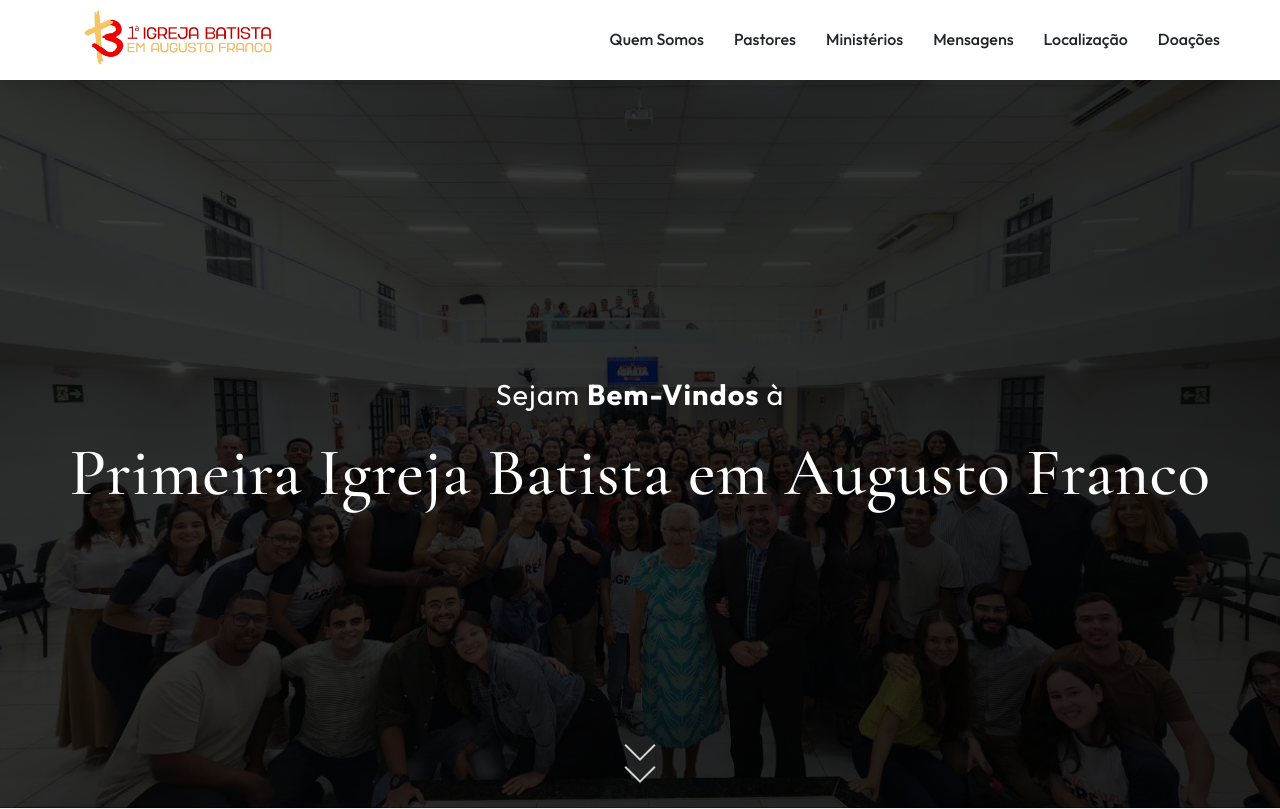
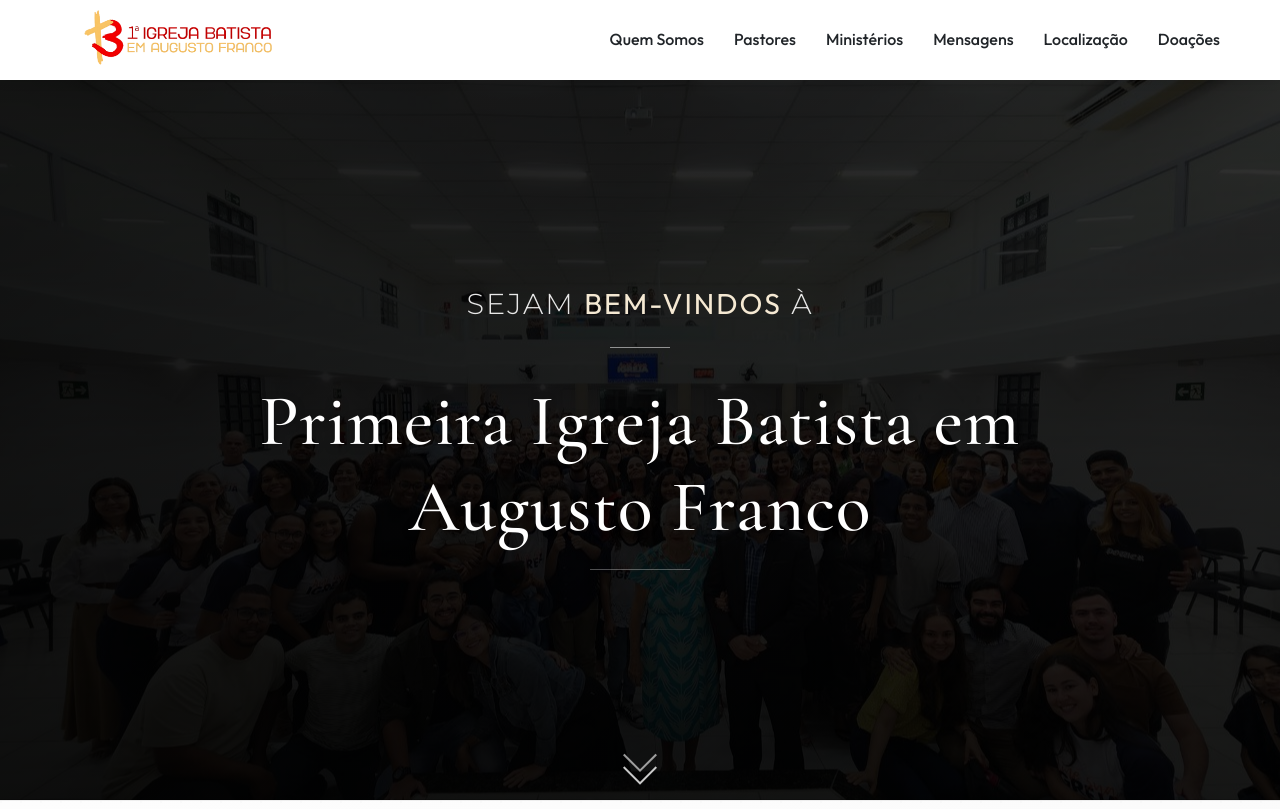
Before and after one commit to PaulooBarros/pibaf-page, a React (Vite) app: page / in a window 1280 px wide. Shown: the top 809 px of the page. Built offline with nearby package versions, Linux system fonts and the light colour scheme; no server answers.

Commit message:
hero section com efeitos e fonte

```diff
--- a/src/components/HeroSection/HeroSection.tsx
+++ b/src/components/HeroSection/HeroSection.tsx
@@ -4,17 +4,19 @@ import './style.css';
 const HeroSection: React.FC = () => {
   return (
     <section className="hero">
+      <div className="hero-overlay"></div>
       <div className="hero-content">
-        <p className="welcome-text">Sejam <strong>Bem-Vindos</strong> à</p>
+        <div className="welcome-container">
+          <p className="welcome-text">Sejam <span className="highlight">Bem-Vindos</span> à</p>
+          <div className="divider"></div>
+        </div>
         <h1 className="church-name">Primeira Igreja Batista em Augusto Franco</h1>
-        <div className="scroll-down">
-          <span></span>
-          <span></span>
+        <div className="scroll-indicator">
+          <div className="scroll-arrow"></div>
+          <div className="scroll-arrow"></div>
         </div>
       </div>
     </section>
-
-
   );
 };
 
--- a/src/components/HeroSection/style.css
+++ b/src/components/HeroSection/style.css
@@ -1,65 +1,181 @@
-@import url('https://fonts.googleapis.com/css2?family=Cormorant+Garamond:wght@400;500;600;700&display=swap');
+/* style.css */
+@import url('https://fonts.googleapis.com/css2?family=Cormorant+Garamond:wght@400;500;600;700&family=Montserrat:wght@300;400;500&display=swap');
 
 .hero {
-  background: linear-gradient(135deg, rgba(0, 0, 0, 0.75) 0%, rgba(0, 0, 0, 0.85) 100%),
-    url('../../assets/pibaf11anos.JPG');
-  background-size: cover;
-  background-position: center;
-  height: 91vh;
-  color: white;
+  position: relative;
+  height: 90vh;
+  min-height: 720px;
+  overflow: hidden;
   display: flex;
   align-items: center;
   justify-content: center;
   text-align: center;
-  position: relative;
+  color: white;
   padding: 0 20px;
 }
 
+.hero::before {
+  content: '';
+  position: absolute;
+  top: 0;
+  left: 0;
+  width: 100%;
+  height: 100%;
+  background: linear-gradient(135deg, rgba(0, 0, 0, 0.85) 0%, rgba(0, 0, 0, 0.65) 100%),
+    url('../../assets/pibaf11anos.JPG') center/cover no-repeat;
+  z-index: -1;
+  animation: fadeIn 2s ease-in-out;
+}
+
+.hero-overlay {
+  position: absolute;
+  top: 0;
+  left: 0;
+  width: 100%;
+  height: 100%;
+  background: linear-gradient(to bottom, rgba(0, 0, 0, 0.3) 0%, rgba(0, 0, 0, 0.7) 100%);
+  z-index: -1;
+}
+
 .hero-content {
-  animation: fadeIn 1.5s ease-in-out;
+  max-width: 1200px;
+  margin: 0 auto;
+  animation: slideUp 1.5s cubic-bezier(0.22, 1, 0.36, 1);
+}
+
+.welcome-container {
+  margin-bottom: 30px;
 }
 
 .welcome-text {
+  font-family: 'Montserrat', sans-serif;
   font-size: 1.8rem;
-  font-weight: 400;
-  letter-spacing: 1px;
-  margin-bottom: 12px;
+  font-weight: 300;
+  letter-spacing: 2px;
+  margin-bottom: 20px;
+  text-transform: uppercase;
+  color: rgba(255, 255, 255, 0.9);
 }
 
-.welcome-text strong {
-  font-weight: 700;
+.highlight {
+  color: #f5e9d3;
+  font-weight: 400;
+  position: relative;
+  display: inline-block;
+}
+
+.highlight::after {
+  content: '';
+  position: absolute;
+  bottom: -5px;
+  left: 0;
+  width: 100%;
+  height: 1px;
+  background: #f5e9d3;
+  transform: scaleX(0);
+  transform-origin: right;
+  transition: transform 0.6s cubic-bezier(0.65, 0, 0.35, 1);
+}
+
+.hero-content:hover .highlight::after {
+  transform: scaleX(1);
+  transform-origin: left;
+}
+
+.divider {
+  width: 80px;
+  height: 2px;
+  background: #f5e9d3;
+  margin: 0 auto;
+  opacity: 0.6;
 }
 
 .church-name {
   font-family: 'Cormorant Garamond', serif;
-  font-size: 4.2rem;
+  font-size: 4.5rem;
   font-weight: 500;
-  line-height: 1.3;
-  letter-spacing: 0.5px;
+  line-height: 1.2;
+  letter-spacing: 1px;
+  margin: 0 auto 50px;
+  max-width: 900px;
+  text-shadow: 0 2px 10px rgba(0, 0, 0, 0.3);
+  position: relative;
 }
 
-.scroll-down {
+.church-name::after {
+  content: '';
   position: absolute;
-  bottom: 30px;
+  bottom: -20px;
   left: 50%;
   transform: translateX(-50%);
+  width: 100px;
+  height: 1px;
+  background: rgba(255, 255, 255, 0.3);
 }
 
-.scroll-down span {
-  display: block;
-  width: 22px;
-  height: 22px;
-  border-bottom: 2px solid white;
-  border-right: 2px solid white;
+.scroll-indicator {
+  position: absolute;
+  bottom: 40px;
+  left: 50%;
+  transform: translateX(-50%);
+  display: flex;
+  flex-direction: column;
+  align-items: center;
+  cursor: pointer;
+}
+
+.scroll-arrow {
+  width: 24px;
+  height: 24px;
+  border-right: 2px solid rgba(255, 255, 255, 0.8);
+  border-bottom: 2px solid rgba(255, 255, 255, 0.8);
   transform: rotate(45deg);
-  animation: scrollBounce 1.8s infinite;
-  opacity: 0.8;
+  margin: -10px 0;
+  animation: scrollBounce 2s infinite;
+  opacity: 0.7;
 }
+
+.scroll-arrow:nth-child(2) {
+  animation-delay: 0.2s;
+}
+
+@keyframes scrollBounce {
+
+  0%,
+  20%,
+  50%,
+  80%,
+  100% {
+    transform: translateY(0) rotate(45deg);
+    opacity: 0.7;
+  }
+
+  40% {
+    transform: translateY(10px) rotate(45deg);
+    opacity: 1;
+  }
+
+  60% {
+    transform: translateY(5px) rotate(45deg);
+  }
+}
+
+
 
 @keyframes fadeIn {
   from {
     opacity: 0;
-    transform: translateY(20px);
+  }
+
+  to {
+    opacity: 1;
+  }
+}
+
+@keyframes slideUp {
+  from {
+    opacity: 0;
+    transform: translateY(40px);
   }
 
   to {
@@ -68,24 +184,55 @@
   }
 }
 
-@keyframes scrollBounce {
+@keyframes scrollLine {
 
   0%,
   100% {
-    transform: translateY(0) rotate(45deg);
+    transform: translateY(0);
+    height: 60px;
   }
 
   50% {
-    transform: translateY(8px) rotate(45deg);
+    transform: translateY(10px);
+    height: 40px;
+  }
+}
+
+@media (max-width: 1024px) {
+  .church-name {
+    font-size: 3.8rem;
+    padding: 0 20px;
   }
 }
 
 @media (max-width: 768px) {
+  .hero {
+    min-height: 600px;
+  }
+
   .church-name {
     font-size: 2.8rem;
+    margin-bottom: 40px;
   }
 
   .welcome-text {
     font-size: 1.4rem;
   }
+
+  .scroll-indicator {
+    bottom: 30px;
+  }
 }
+
+@media (max-width: 480px) {
+  .church-name {
+    font-size: 2.2rem;
+  }
+
+  .welcome-text {
+    font-size: 1.2rem;
+    letter-spacing: 1px;
+  }
+
+
+}
```
